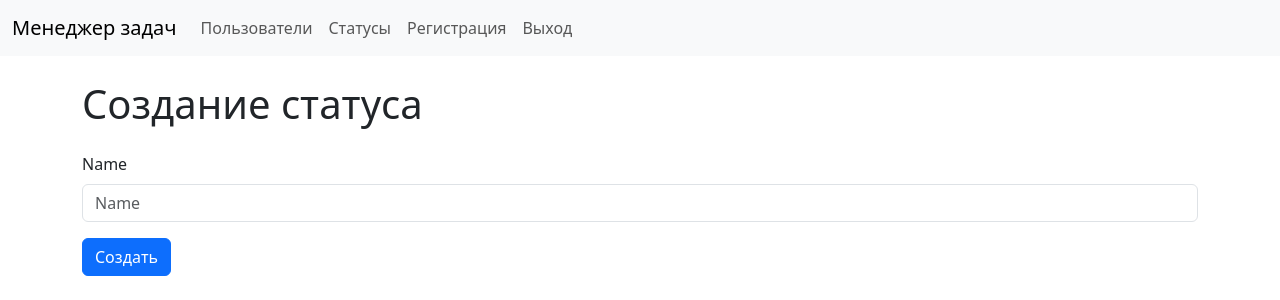
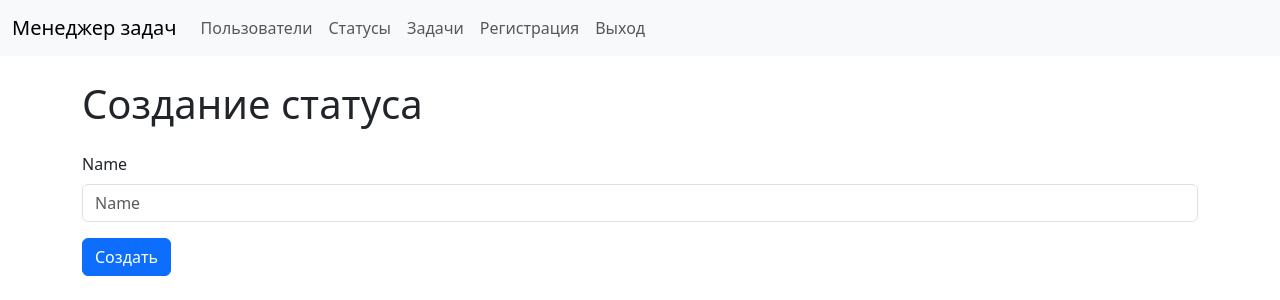
Before and after one commit to rasskazovilya/python-project-52, a Django app: page /statuses/create/ in a window 1280 px wide. Shown: the top 300 px of the page. Run offline with Django 3.2, Linux system fonts and the light colour scheme; a user stored in the database is signed in; parts of the project's set-up code (start-up, migrations or seed data) failed here and were passed over; some libraries are stand-ins or nearby versions.

Commit message:
add link to task list in base template

```diff
--- a/templates/base.html
+++ b/templates/base.html
@@ -27,6 +27,9 @@
                 {% if user.is_authenticated %}
                 <li class="nav-item">
                   <a class="nav-link" href="{% url 'status_list' %}">{% translate "Статусы" %}</a>
+                </li>
+                <li class="nav-item">
+                  <a class="nav-link" href="{% url 'task_list' %}">{% translate "Задачи" %}</a>
                 </li>
                 {% endif %}
               </ul>
```
